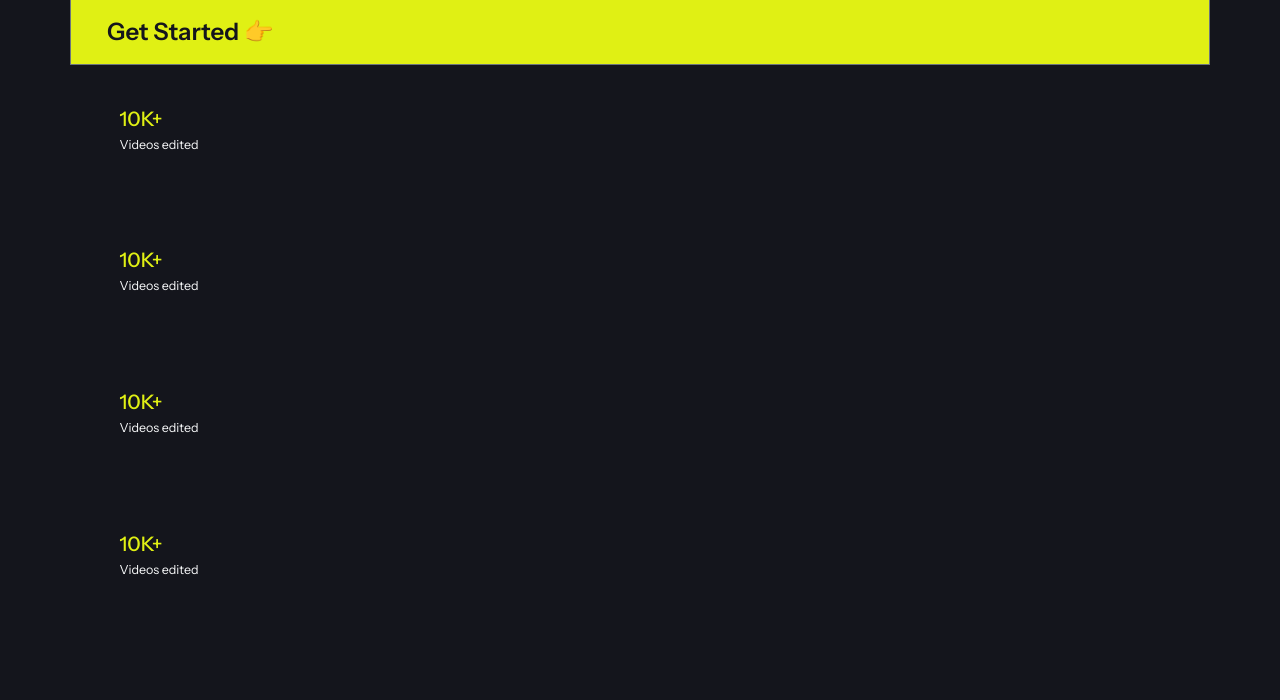
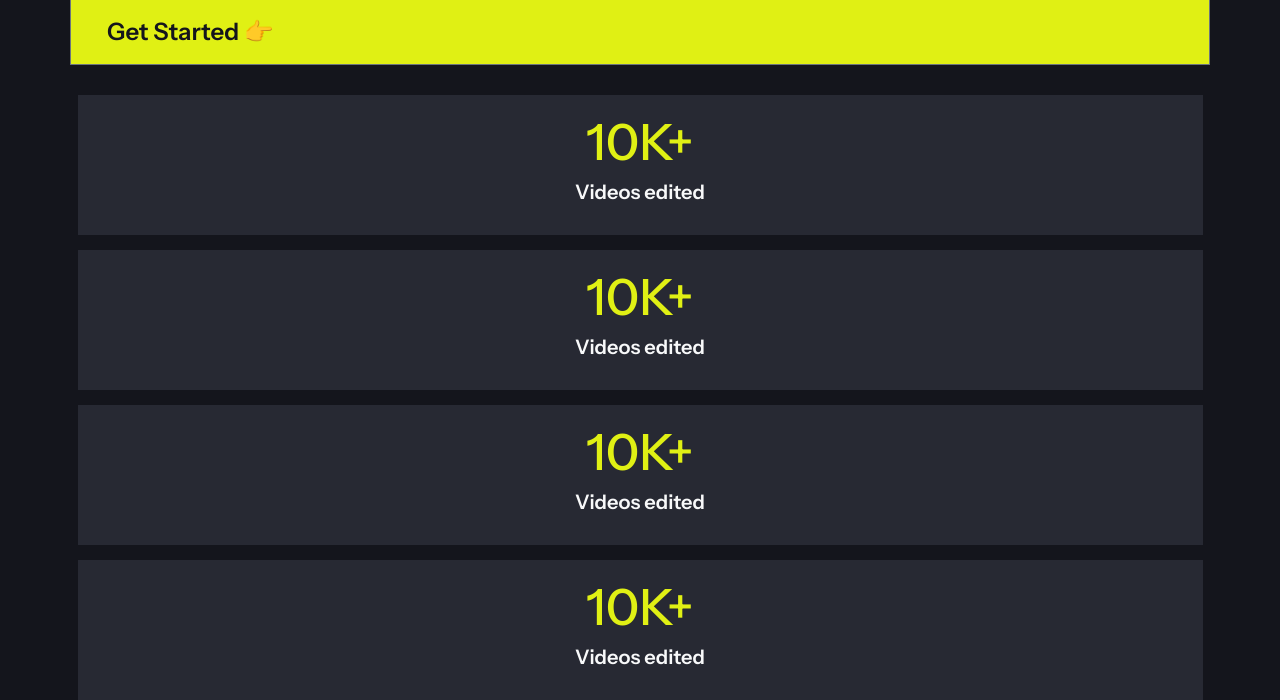
Before and after one commit to mamunabdullah-codes/shortform.framer.website-clone, a plain HTML site: page index.html in a window 1280 px wide. Shown: the part 1507-2207 px from the top of the page. Before the commit the page ends 2139 px from the top, so only its background shows below. Drawn offline with nearby package versions, Linux system fonts and the light colour scheme.

Commit message:
stat sizing-due for large device

```diff
--- a/index.html
+++ b/index.html
@@ -138,29 +138,31 @@
       ></iframe>
     </div>
     <a
-      class="container text-center btn btn-secondary d-inline-block d-flex d-content-center"
+      class="container text-center btn btn-secondary d-inline-block d-flex d-content-center mb-5"
       href="#video"
       >Get Started 👉</a
     >
 
-    <section class="container grid gap-3">
+    <section class="container">
       <div class="">
-        <div class="">
-          <div class="content g-col-6">
-            <span><h2>10K+</h2></span>
-            <p class="lead text-light">Videos edited</p>
+        <div
+          class="d-flex flex-column align-items-center justify-content-center gap-4 lg:row"
+        >
+          <div class="stat container lg:col-3">
+            <span><h2 class="stat-head">10K+</h2></span>
+            <p class="lead text-light fs-2 fw-semibold">Videos edited</p>
           </div>
-          <div class="content g-col-6">
-            <span><h2>10K+</h2></span>
-            <p class="lead text-light">Videos edited</p>
+          <div class="stat container lg:col-3">
+            <span><h2 class="stat-head">10K+</h2></span>
+            <p class="lead text-light fs-2 fw-semibold">Videos edited</p>
           </div>
-          <div class="content g-col-6">
-            <span><h2>10K+</h2></span>
-            <p class="lead text-light">Videos edited</p>
+          <div class="stat container lg:col-3">
+            <span><h2 class="stat-head">10K+</h2></span>
+            <p class="lead text-light fs-2 fw-semibold">Videos edited</p>
           </div>
-          <div class="content g-col-6">
-            <span><h2>10K+</h2></span>
-            <p class="lead text-light">Videos edited</p>
+          <div class="stat container lg:col-3">
+            <span><h2 class="stat-head">10K+</h2></span>
+            <p class="lead text-light fs-2 fw-semibold">Videos edited</p>
           </div>
         </div>
         <div class="">
--- a/style.css
+++ b/style.css
@@ -3,6 +3,7 @@
 :root {
   --primary-color: #e0f014;
   --dark-color: #14151c;
+  --light-dark-color: #272933;
   --text-color: #ffffff;
   --text-color-secondary: #c1c4d0;
 }
@@ -152,10 +153,18 @@ span {
   overflow: hidden;
 }
 
-.content {
-  padding: 4.2rem 4.2rem;
+.stat {
+  display: flex;
+  flex-direction: column;
+  justify-content: center;
+  align-items: center;
+  background-color: var(--light-dark-color);
+  height: 140px;
 }
-
+.stat-head {
+  font-size: 5rem;
+  font-weight: 500;
+}
 /* .video-image {
   position: absolute;
   top: 0;
```
